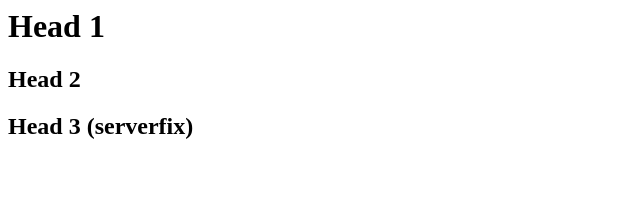
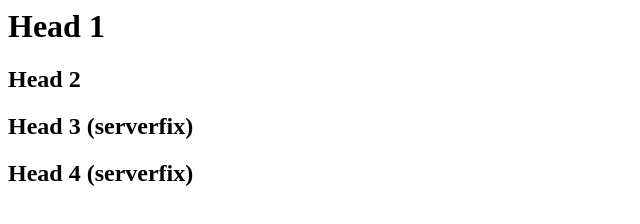
Before and after one commit to dev-blogs/test5, a plain HTML site: page index.html in a window 1280 px wide. Shown: the whole page, without its empty margins (0-640 px from the left). Drawn offline with Linux system fonts and the light colour scheme.

```diff
--- a/index.html
+++ b/index.html
@@ -7,5 +7,6 @@
 	<h1>Head 1</h1>
 	<h2>Head 2</h1>
 	<h2>Head 3 (serverfix)</h3>
+	<h2>Head 4 (serverfix)</h3>
 </body>
 </html>
```
